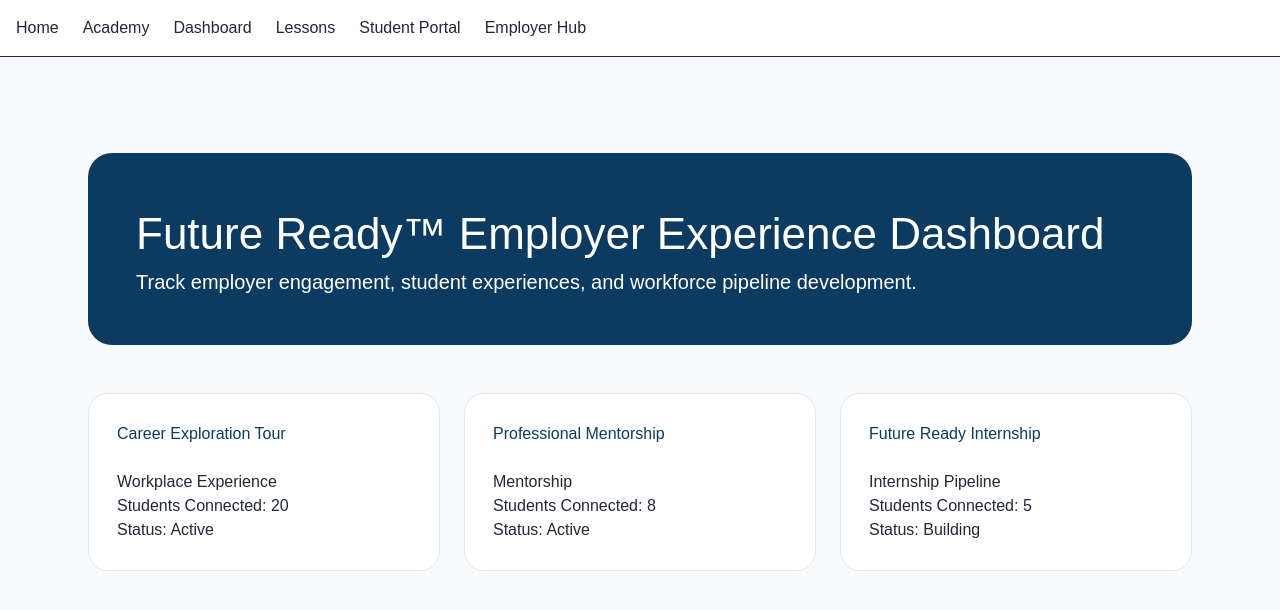
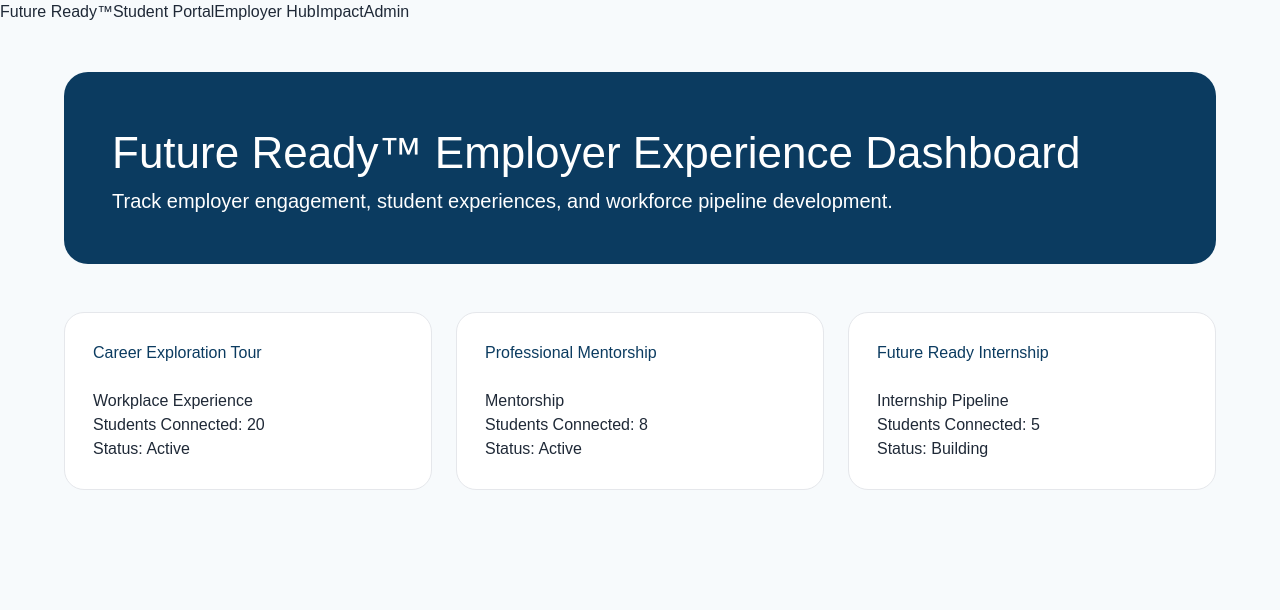
Before and after one commit to Link-Lake-Norman/Build6-, a Next.js app: page /employer-hub/experiences in a window 1280 px wide. Shown: the top 610 px of the page. Built offline with nearby package versions, Linux system fonts and the light colour scheme.

Commit message:
Add Future Ready navigation hub

```diff
--- a/app/layout.tsx
+++ b/app/layout.tsx
@@ -1,51 +1,57 @@
 import type { Metadata } from "next";
-import { Geist, Geist_Mono } from "next/font/google";
+import Link from "next/link";
 import "./globals.css";
-import Link from "next/link";
-
-const geistSans = Geist({
-  variable: "--font-geist-sans",
-  subsets: ["latin"],
-});
-
-const geistMono = Geist_Mono({
-  variable: "--font-geist-mono",
-  subsets: ["latin"],
-});
 
 export const metadata: Metadata = {
   title: "Future Ready™",
-  description: "Discover Purpose. Build Skills. Launch Your Future.",
+  description:
+    "Discover Purpose. Build Skills. Launch Your Future.",
 };
-
-function Navbar() {
-  return (
-    <nav className="w-full border-b bg-white">
-      <div className="mx-auto flex max-w-7xl items-center gap-6 p-4">
-        <Link href="/">Home</Link>
-        <Link href="/academy">Academy</Link>
-        <Link href="/dashboard">Dashboard</Link>
-        <Link href="/lesson">Lessons</Link>
-        <Link href="/student-portal">Student Portal</Link>
-        <Link href="/employer-hub">Employer Hub</Link>
-      </div>
-    </nav>
-  );
-}
 
 export default function RootLayout({
   children,
-}: {
+}: Readonly<{
   children: React.ReactNode;
-}) {
+}>) {
   return (
-    <html
-      lang="en"
-      className={`${geistSans.variable} ${geistMono.variable} h-full`}
-    >
-      <body className="min-h-screen bg-gray-50 text-gray-900">
-        <Navbar />
-        <main>{children}</main>
+    <html lang="en">
+      <body>
+
+        <header>
+
+          <nav>
+
+            <Link href="/">
+              Future Ready™
+            </Link>
+
+
+            <Link href="/student-portal">
+              Student Portal
+            </Link>
+
+
+            <Link href="/employer-hub">
+              Employer Hub
+            </Link>
+
+
+            <Link href="/impact-dashboard">
+              Impact
+            </Link>
+
+
+            <Link href="/admin">
+              Admin
+            </Link>
+
+          </nav>
+
+        </header>
+
+
+        {children}
+
       </body>
     </html>
   );
```
